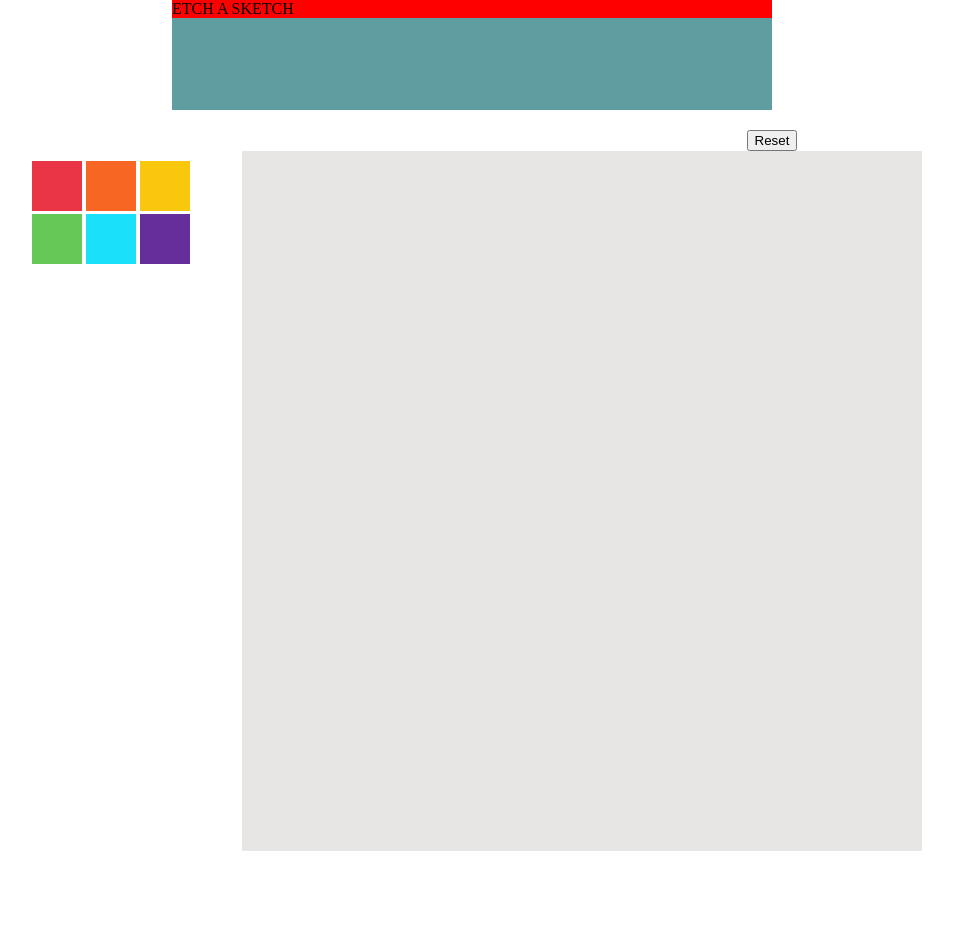
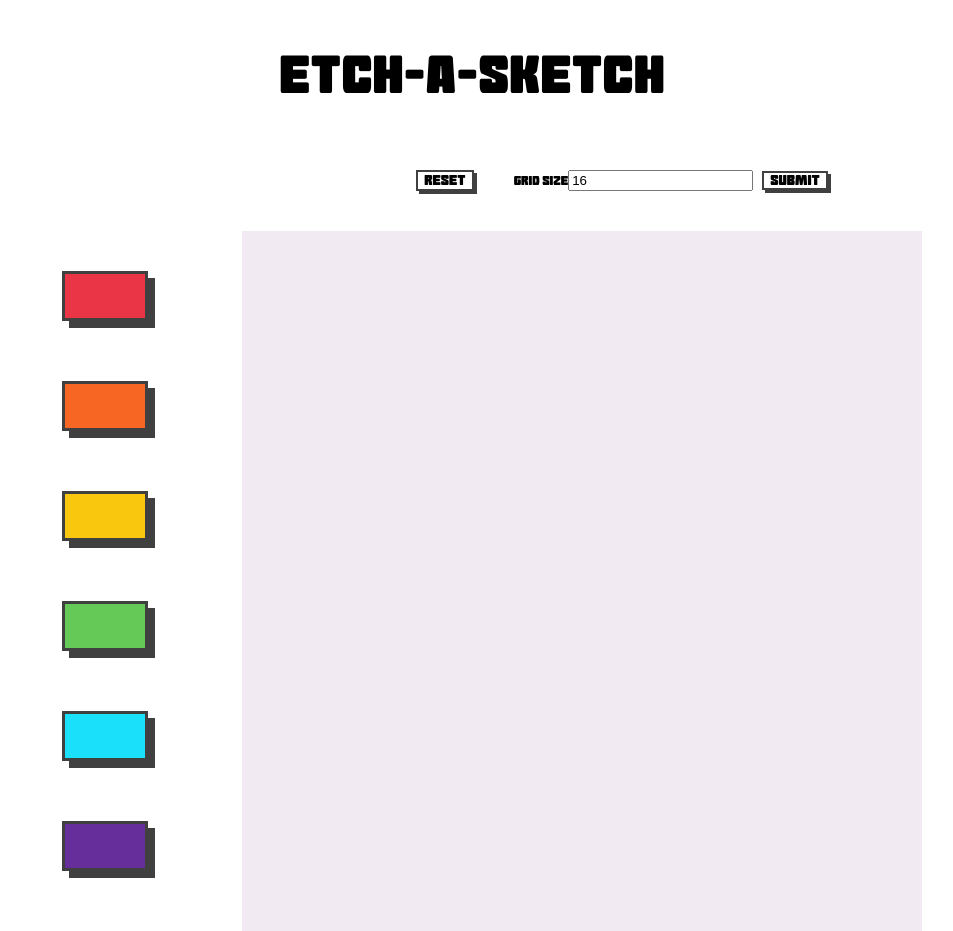
Before and after one commit to ojoflow/etch-a-sketch, a plain HTML site: page index.html in a window 1280 px wide. Shown: the whole page, without its empty margins (168-1121 px from the left). Before the commit the page ends 851 px from the top, so only its background shows below. Drawn offline with Linux system fonts and the light colour scheme.

Commit message:
Add files via upload
Added a new font, added a little more functionality to the buttons through css

```diff
--- a/etch.js
+++ b/etch.js
@@ -3,7 +3,8 @@ let gridTextInput = document.querySelector('.xbyx');
 let input = 16;
 let changeGrid = document.querySelector('.change-grid');
 let reset = document.querySelector('.reset');
-
+let submit = document.querySelector('.submit');
+let inputtype = document.querySelector('input');
 reset.addEventListener('click',
 
 		() => {
@@ -11,7 +12,12 @@ reset.addEventListener('click',
 		}
 
 )
-
+submit.addEventListener('click',
+		() => {
+			input = (inputtype.value);
+			createGrid();
+		}
+)
 const createGrid = () => {
 
     const numOfSquares = input * input;
--- a/index.html
+++ b/index.html
@@ -9,11 +9,14 @@
 </head>
 <body>
     <header><!--the face of the etch a sketch-->
-    <div class ="face">ETCH A SKETCH</div>
+        ETCH-A-SKETCH
     </header>
     <div class = 'flex'>
         <button class = "reset">Reset</button> <!--allows you to reset the etch-a-sketch-->
-
+        <div>
+        <label>Grid Size</label><input type="number" value="16"></input>
+        <button class ="submit">Submit</button>
+        </div>
     </div>
     <!-- the grid-->
     <div class="container">
@@ -40,6 +43,6 @@ things to work on :
     adding a round frame around the grid and face to give it a body
     making the buttons and layout look more like a Pokemon game
     giving functionality to the button `reset` CHECK
-    allowing the grid number to changed by typing in a value
+    allowing the grid number to changed by typing in a value CHECK
     instead of hovering over, make it click and drag
 -->
--- a/style.css
+++ b/style.css
@@ -2,27 +2,55 @@ body {
     margin: 0px;
     /* background-color: rgb(177, 76, 76); */
 }
+@font-face {
+    font-family: GomaBlock;
+    src: url(GomaBlock-V1Bx.ttf);
+}
 header {
     border: 1em;
-    background-color: cadetblue;
+    /* background-color: rgb(30, 190, 196); */
     height: 100px;
     width: 600px;
     position: relative;
+    text-align: center;
+    font-family: GomaBlock,sans-serif;
+    font-size: 50px;
     margin: 0 auto;
-    padding-bottom: 10px;
+    padding-top: 50px;
+    padding-bottom: 0px;
 }
-.face {
-    background-color: red;
-    /*
-    margin-top: 0px;
-    margin-left: 300px;
-    margin-right: 300px;
-    max-width: 500px;
-    align-self: center;
-    margin-bottom: 20px;
-    padding: 20px;
-    */
-
+label {
+    font-family: GomaBlock,sans-serif;
+    font-size: 12px;
+}
+.reset {
+    border: none;
+    background-color: #ffffff;
+	color: #000000;
+	box-shadow: 3px 3px 0 #404040;
+	border: 2px solid #404040;
+    font-family: GomaBlock,sans-serif;
+}
+.reset:active {
+    background-color: #ceacd5dd;
+    box-shadow: none;
+    top: 7px;
+	left: 7px;
+  }
+.submit {
+    margin-left: 5px;
+    border: none;
+    background-color: #ffffff;
+	color: #000000;
+	box-shadow: 3px 3px 0 #404040;
+	border: 2px solid #404040;
+    font-family: GomaBlock,sans-serif;
+}
+.submit:active {
+        background-color: #ceacd5dd;
+        box-shadow: none;
+        top: 7px;
+	    left: 7px;
 }
 .container{
     display: flex;
@@ -31,13 +59,14 @@ header {
     height: 400px;
     width: 900px;
     margin: 0 auto;
+    padding-top: 40px;
 }
 .flex {
     display: flex;
-    gap: 50px;
+    gap: 40px;
     justify-content: center;
     max-width: 1000px;
-    margin-left: 600px;
+    margin-left: 300px;
     margin-top: 20px;
 }
 .grid-container{
@@ -46,7 +75,7 @@ header {
     height: 700px;
     width: 1000px;
     grid-template-columns: 100%;
-    background-color: #e8e5e5;
+    background-color: #f2eaf2;
     /* margin: 20px 200px 20px 300px; */
   }
 .colors {
@@ -59,8 +88,22 @@ header {
     height: 50px;
     width: 50px;
     margin: 0 auto;
+	background: transparent;
+	padding: 10px 40px;
+	margin: 30px;
+	position: relative;
+
+	background-color: #404040;
+	color: #FFFFFF;
+	box-shadow: 7px 7px 0 #404040;
+	border: 3px solid #404040;
 }
-
+.btn:active {
+    /* background-color: #ceacd5dd; */
+    box-shadow: none;
+    top: 7px;
+    left: 7px;
+}
 .btn.red    { background-color: #EA3546; }
 .btn.orange { background-color: #F86624; }
 .btn.yellow { background-color: #F9C80E; }
```
Also changed, not shown: GomaBlock-V1Bx.ttf (added).
